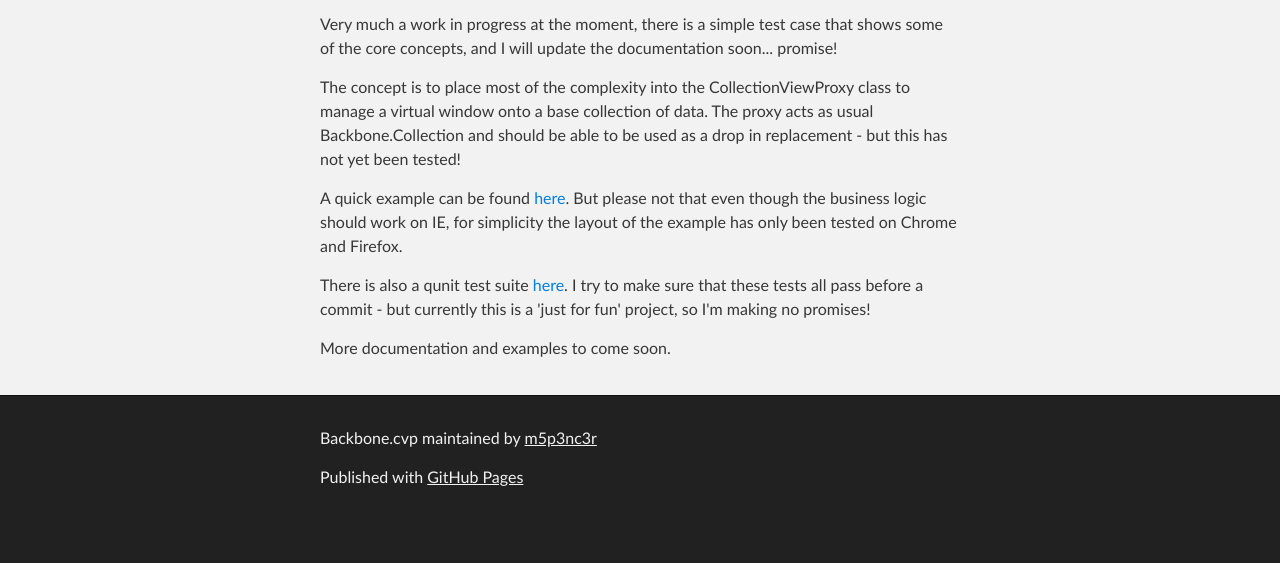
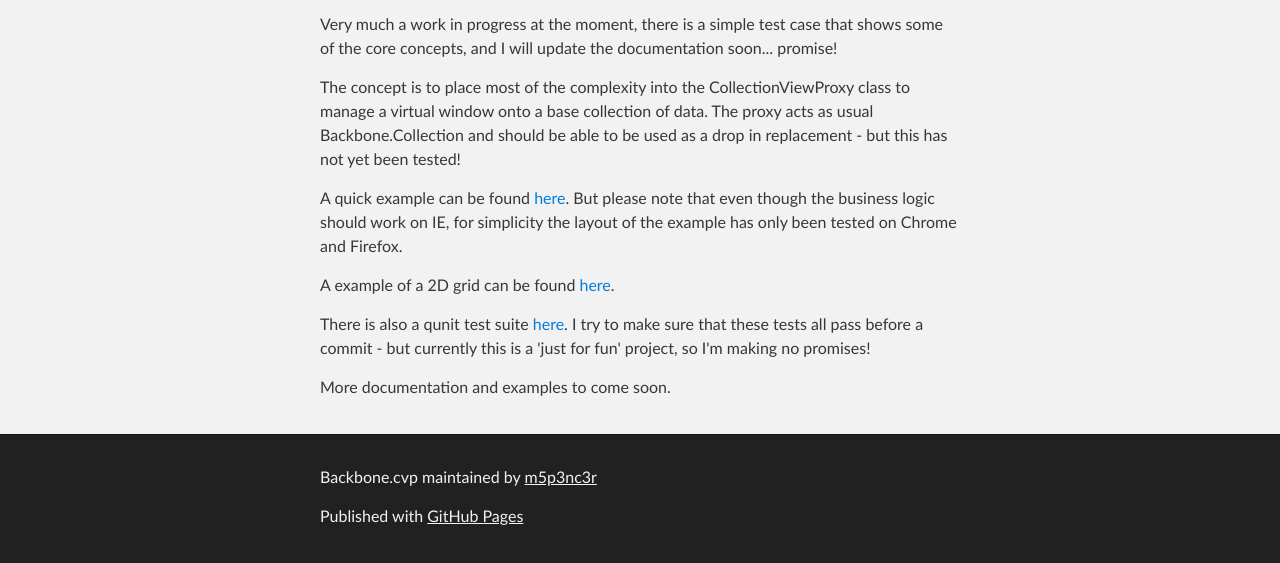
Before and after one commit to m5p3nc3r/backbone.cvp, a plain HTML site: page index.html in a window 1280 px wide. Shown: the part 375-938 px from the top of the page. Before the commit the page ends 899 px from the top, so only its background shows below. Drawn offline with Linux system fonts and the light colour scheme.

```diff
--- a/index.html
+++ b/index.html
@@ -40,7 +40,9 @@
 
 <p>The concept is to place most of the complexity into the CollectionViewProxy class to manage a virtual window onto a base collection of data.  The proxy acts as usual Backbone.Collection and should be able to be used as a drop in replacement - but this has not yet been tested!</p>
 
-<p>A quick example can be found <a href="http://m5p3nc3r.github.io/backbone.cvp/examples/simple.html">here</a>.  But please not that even though the business logic should work on IE, for simplicity the layout of the example has only been tested on Chrome and Firefox.</p>
+<p>A quick example can be found <a href="http://m5p3nc3r.github.io/backbone.cvp/examples/simple.html">here</a>.  But please note that even though the business logic should work on IE, for simplicity the layout of the example has only been tested on Chrome and Firefox.</p>
+
+<p>A example of a 2D grid can be found <a href="http://m5p3nc3r.github.io/backbone.cvp/examples/grid.html">here</a>.</p>
 
 <p>There is also a qunit test suite <a href="http://m5p3nc3r.github.io/backbone.cvp/tests">here</a>.  I try to make sure that these tests all pass before a commit - but currently this is a 'just for fun' project, so I'm making no promises!</p>
 
--- a/params.json
+++ b/params.json
@@ -1 +1 @@
-{"name":"Backbone.cvp","tagline":"Backbone CollectionViewProxy","body":"# CollectionViewProxy\r\n\r\nThis code is an attempt to solve the problem of the infinite scrolling list by proxying a Backbone.Collection.\r\n\r\nVery much a work in progress at the moment, there is a simple test case that shows some of the core concepts, and I will update the documentation soon... promise!\r\n\r\nThe concept is to place most of the complexity into the CollectionViewProxy class to manage a virtual window onto a base collection of data.  The proxy acts as usual Backbone.Collection and should be able to be used as a drop in replacement - but this has not yet been tested!\r\n\r\nA quick example can be found [here](http://m5p3nc3r.github.io/backbone.cvp/examples/simple.html).  But please not that even though the business logic should work on IE, for simplicity the layout of the example has only been tested on Chrome and Firefox.\r\n\r\nThere is also a qunit test suite [here](http://m5p3nc3r.github.io/backbone.cvp/tests).  I try to make sure that these tests all pass before a commit - but currently this is a 'just for fun' project, so I'm making no promises!\r\n\r\nMore documentation and examples to come soon.","google":"","note":"Don't delete this file! It's used internally to help with page regeneration."}
+{"name":"Backbone.cvp","tagline":"Backbone CollectionViewProxy","body":"# CollectionViewProxy\r\n\r\nThis code is an attempt to solve the problem of the infinite scrolling list by proxying a Backbone.Collection.\r\n\r\nVery much a work in progress at the moment, there is a simple test case that shows some of the core concepts, and I will update the documentation soon... promise!\r\n\r\nThe concept is to place most of the complexity into the CollectionViewProxy class to manage a virtual window onto a base collection of data.  The proxy acts as usual Backbone.Collection and should be able to be used as a drop in replacement - but this has not yet been tested!\r\n\r\nA quick example can be found [here](http://m5p3nc3r.github.io/backbone.cvp/examples/simple.html).  But please note that even though the business logic should work on IE, for simplicity the layout of the example has only been tested on Chrome and Firefox.\r\n\r\nA example of a 2D grid can be found [here](http://m5p3nc3r.github.io/backbone.cvp/examples/grid.html).\r\n\r\nThere is also a qunit test suite [here](http://m5p3nc3r.github.io/backbone.cvp/tests).  I try to make sure that these tests all pass before a commit - but currently this is a 'just for fun' project, so I'm making no promises!\r\n\r\nMore documentation and examples to come soon.","google":"","note":"Don't delete this file! It's used internally to help with page regeneration."}
```
